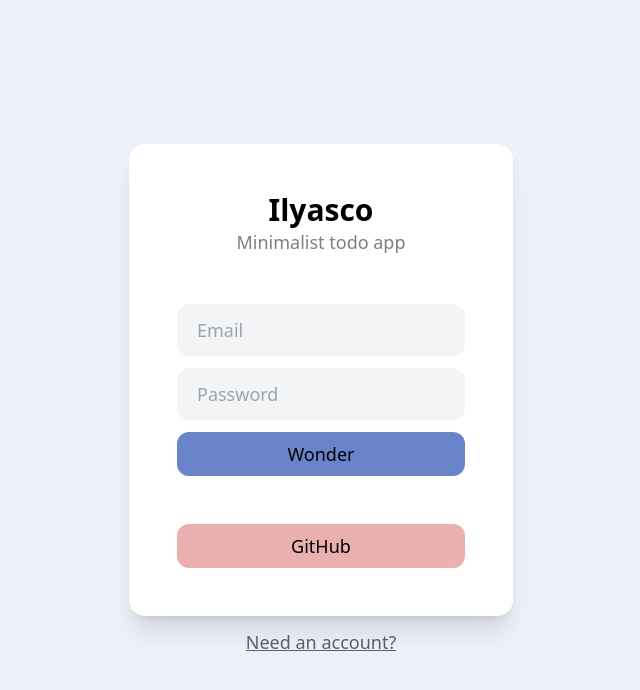
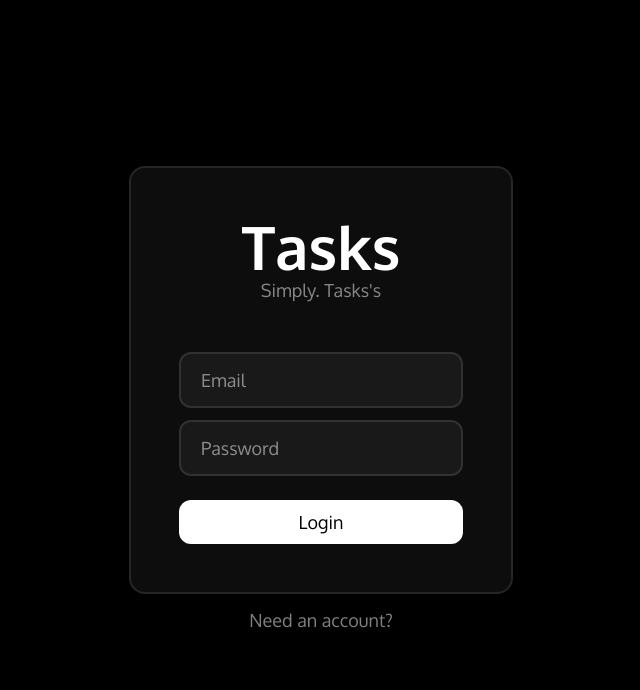
Before and after one commit to coder6209/project-0002, a SvelteKit app: page / in a window 1280 px wide. Shown: the top 690 px of the page, without its empty margins (319-959 px from the left). Built offline with nearby package versions, Linux system fonts and the light colour scheme.

Commit message:
Core layout in place

```diff
--- a/src/app.css
+++ b/src/app.css
@@ -1,14 +1,22 @@
+@import url('https://fonts.googleapis.com/css2?family=Oxygen:wght@300;400;700&display=swap');
+
 @tailwind base;
 @tailwind components;
 @tailwind utilities;
 
+* {
+  font-family: "Oxygen", sans-serif;
+  font-weight: 400;
+  font-style: normal;
+}
+
 @layer components {
   * {
-    @apply relative box-border overflow-hidden;
+    @apply relative box-border overflow-hidden border-white/10;
   }
 
   body {
-    @apply bg-white text-black text-lg;
+    @apply bg-black text-white text-lg;
   }
 
   h1 {
@@ -24,46 +32,22 @@
   }
 
   mark {
-    @apply bg-transparent text-text-500;
+    @apply bg-transparent font-bold;
   }
 
-  .layout {
-    @apply flex flex-row justify-center justify-items-center items-center gap-3 p-3;
+  .flex-center {
+    @apply flex justify-center justify-items-center items-center;
   }
 
   .section {
-    @apply layout flex-col h-fit w-full max-w-4xl my-20 p-0;
+    @apply flex-center flex-col h-fit w-full max-w-4xl my-20 p-0;
   }
 
-  .button-text {
-    @apply transition-all underline opacity-50 hover:opacity-100;
+  .btn-text {
+    @apply transition-all opacity-50 hover:opacity-100;
   }
 
-  .button {
-    @apply hover:bg-opacity-80 transition-all rounded-xl bg-background-600 layout py-2 px-5;
-  }
-
-  .button-sec {
-    @apply hover:bg-opacity-80 transition-all rounded-xl bg-secondary-800 layout py-2 px-5;
-  }
-
-  .button-black {
-    @apply hover:bg-opacity-80 transition-all rounded-xl bg-black text-white layout py-2 px-5;
-  }
-
-  .button-border-black {
-    @apply hover:opacity-80 transition-all rounded-xl outline outline-2 outline-black text-black layout py-2 px-5;
-  }
-
-  .button-border {
-    @apply hover:opacity-80 transition-all rounded-xl outline outline-2 outline-chardonnay-400 text-text-400 layout py-2 px-5;
-  }
-
-  .button-chip {
-    @apply hover:bg-opacity-80 transition-all rounded-full bg-background-300 layout p-3;
-  }
-
-  .button-sec-chip {
-    @apply hover:bg-opacity-80 transition-all rounded-full bg-background-200 text-text-600 layout p-3;
+  .btn {
+    @apply hover:bg-opacity-80 transition-all rounded-xl bg-white text-black flex-center py-2 px-5;
   }
 }
--- a/src/routes/+page.svelte
+++ b/src/routes/+page.svelte
@@ -1,17 +1,36 @@
-<div class="bg-background-950 layout flex-col min-h-screen w-full gap-0 p-0">
-  <div class="bg-white shadow-xl rounded-2xl layout flex-col w-11/12 max-w-sm mb-3 gap-12 p-12">
-    <div class="layout flex-col gap-0 p-0">
-      <h3>Ilyasco</h3>
-      <p class="opacity-50">Minimalist todo app</p>
+<script>
+	let formState = {signUp: false};
+
+	function toggle() {
+		formState.signUp = !formState.signUp;
+	}
+</script>
+
+<div class="flex-center flex-col min-h-screen w-full gap-0 p-0">
+  <div class="bg-white/5 border-2 shadow-xl rounded-2xl flex-center flex-col w-11/12 max-w-sm mb-3 gap-12 p-12">
+    <div class="flex-center flex-col gap-0 p-0">
+      <h2>Tasks</h2>
+      <p class="opacity-50">Simply. Tasks's</p>
     </div>
 
-    <form class="layout flex-col w-full p-0">
-      <input class="bg-gray-100 outline-none rounded-xl layout w-full hover:opacity-80 transition-all px-5" type="email" placeholder="Email" required/>
-      <input class="bg-gray-100 outline-none rounded-xl layout w-full hover:opacity-80 transition-all px-5" type="password" placeholder="Password" required/>
-      <button class="outline-none button w-full" type="submit">Wonder</button>
+    <form class="flex-center flex-col w-full p-0">
+      {#if formState.signUp == true}
+        <input class="placeholder-white/50 bg-white/5 border-2 rounded-xl outline-none flex-center w-full hover:opacity-80 transition-all mb-3 p-3 px-5" type="text" placeholder="Username" required/>
+      {/if}
+      <input class="placeholder-white/50 bg-white/5 border-2 rounded-xl outline-none flex-center w-full hover:opacity-80 transition-all mb-3 p-3 px-5" type="email" placeholder="Email" required/>
+      <input class="placeholder-white/50 bg-white/5 border-2 rounded-xl outline-none flex-center w-full hover:opacity-80 transition-all mb-6 p-3 px-5" type="password" placeholder="Password" required/>
+
+      {#if formState.signUp == true}
+        <button class="outline-none btn w-full" type="submit">Sign up</button>
+      {:else}
+        <button class="outline-none btn w-full" type="submit">Login</button>
+      {/if}
     </form>
+  </div>
 
-    <button class="outline-none button-sec w-full" type="button">GitHub</button>
-  </div>
-  <button class="underline opacity-60 hover:opacity-100 transition-all">Need an account?</button>
+  {#if formState.signUp == true}
+    <button on:click={toggle} class="btn-text">Have an account?</button>
+  {:else}
+    <button on:click={toggle} class="btn-text">Need an account?</button>
+  {/if}
 </div>
--- a/src/routes/app/+layout.svelte
+++ b/src/routes/app/+layout.svelte
@@ -0,0 +1,10 @@
+<script>
+</script>
+
+<main class="flex-center min-h-screen w-screen">
+  <div class=""></div>
+
+  <div class="">
+    <slot/>
+  </div>
+</main>
```
